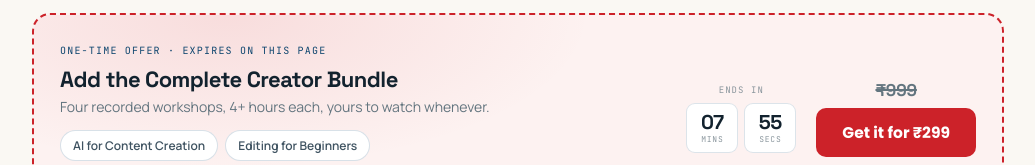
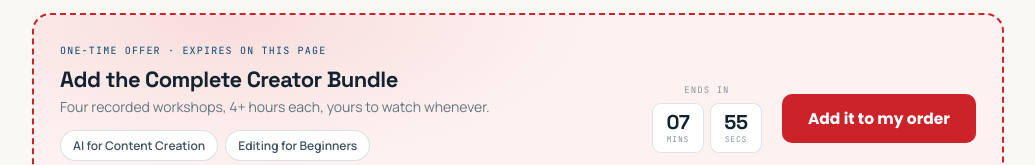
Before and after one commit to HowShubh/Content_Creation_Workshop_LP, a plain HTML site: page site/tycontent101/index.html in a window 1280 px wide. Shown: the part 626-791 px from the top of the page, without its empty margins (122-1157 px from the left). Drawn offline with Linux system fonts and the light colour scheme.

Commit message:
Take the price off the offer strip
The strip on /tycontent101 quoted ₹299 against a struck-through ₹999.
/ccboto never quoted anything — the amount is shown at checkout — so the
two halves of the same offer disagreed about whether to name a number.

Now neither does. Someone reading the strip has just declined the offer
once; repeating the price turns a reminder into a haggle. The button says
"Add it to my order", which is the CTA on /ccboto itself, where it goes.

The .oto-mrp rule was the only thing styling the struck price, so it goes
with it. A bundle price change is now a TagMango change, not a repo one.

Co-Authored-By: Claude Opus 5 <noreply@anthropic.com>

```diff
--- a/site/ty.css
+++ b/site/ty.css
@@ -515,15 +515,6 @@
 }
 
 .oto-price { display: flex; flex-direction: column; gap: 7px; align-items: center; }
-.oto-mrp {
-  font-family: var(--display);
-  font-size: 17px;
-  font-weight: 700;
-  letter-spacing: -0.01em;
-  color: var(--text-3);
-  text-decoration: line-through;
-  text-decoration-thickness: 2px;
-}
 
 /* ---------- Also unlocked (/tybundle only) ---------- */
 
--- a/site/tycontent101/index.html
+++ b/site/tycontent101/index.html
@@ -151,9 +151,13 @@
             <div class="oto-unit"><b data-clock-s>00</b><span>SECS</span></div>
           </div>
         </div>
+        <!-- No price here, on purpose. Someone reading this strip has just
+             declined the offer once; the number is shown at checkout, and
+             quoting it a second time turns the strip from a reminder into a
+             haggle. The label matches the CTA on /ccboto itself, which is
+             where this goes. -->
         <div class="oto-price">
-          <s class="oto-mrp">&#8377;999</s>
-          <a class="btn btn-accent" href="/ccboto" data-oto>Get it for &#8377;299</a>
+          <a class="btn btn-accent" href="/ccboto" data-oto>Add it to my order</a>
         </div>
       </div>
 
```
Also changed, not shown: README.md.
